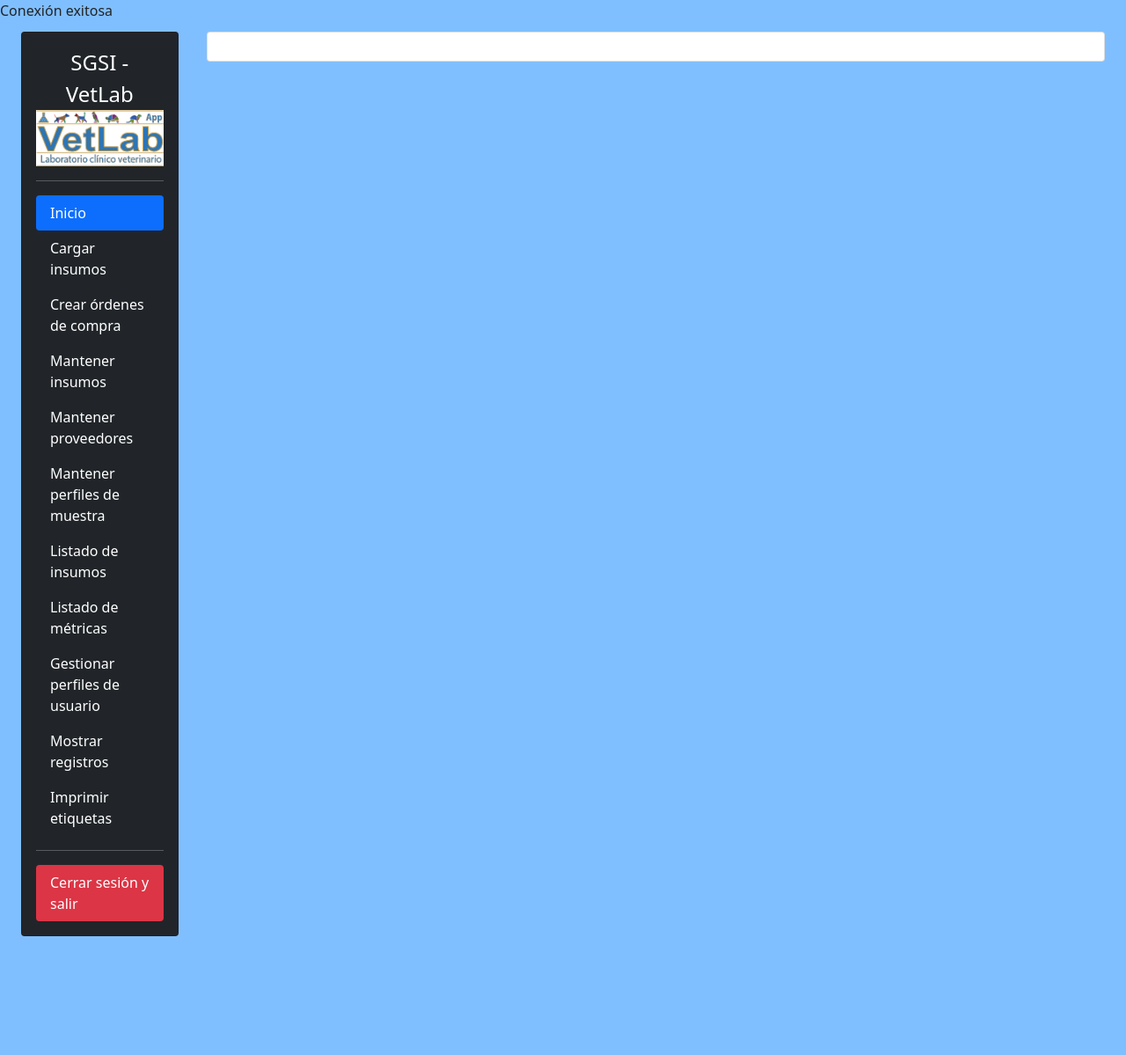
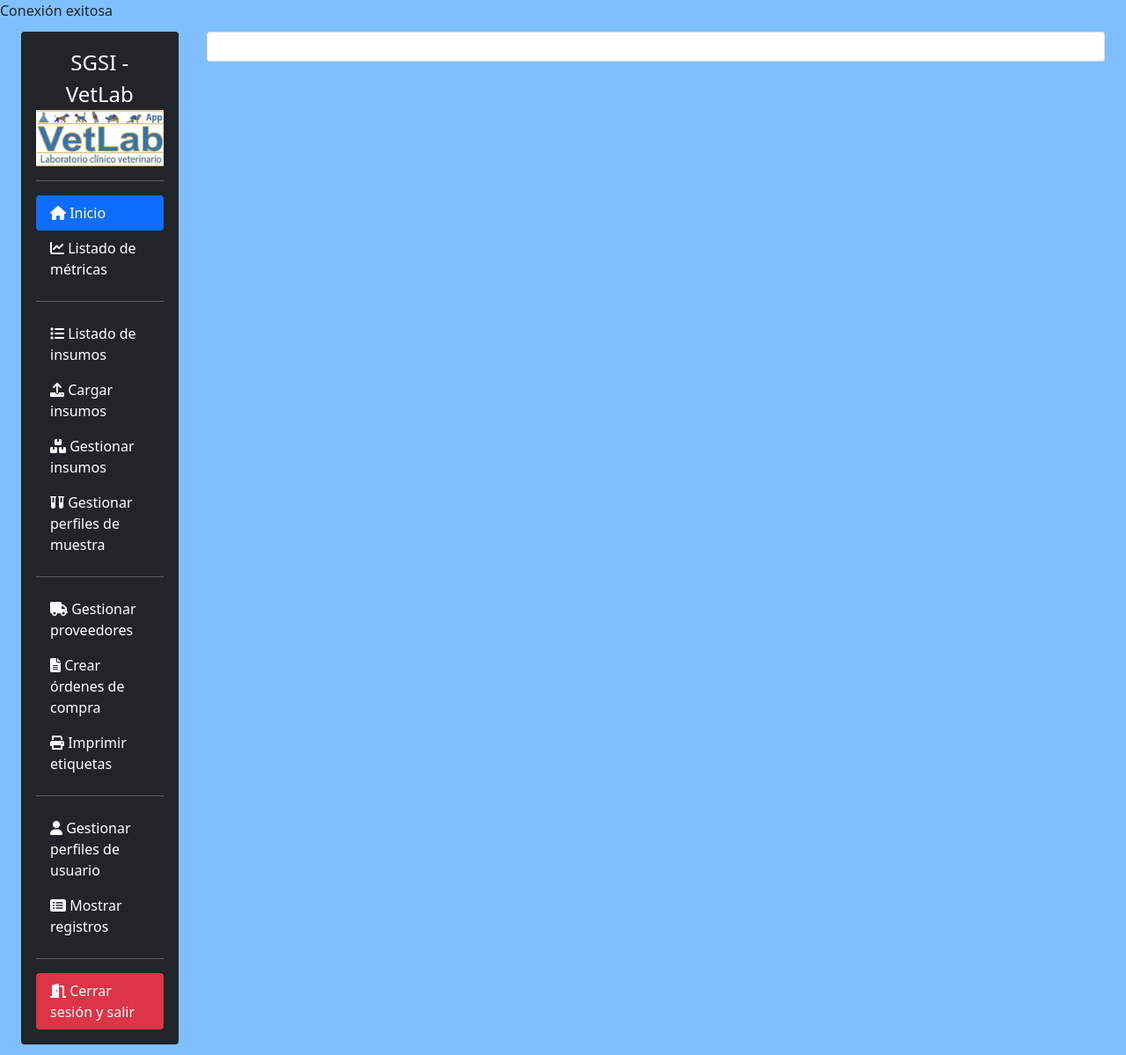
Before and after one commit to xatomen/SGSIVetLab, a PHP site: page /SGSIVetLab/public/admin.php in a window 1280 px wide. Shown: the whole page at 88% size. Before the commit the page ends 1064 px from the top, so only its background shows below. Run offline with PHP 8.4, Linux system fonts and the light colour scheme; some libraries are stand-ins or nearby versions.

Commit message:
Se actualiza el menú de navegación en el panel de administración con iconos y se "categoriza"

```diff
--- a/src/header_admin.php
+++ b/src/header_admin.php
@@ -46,42 +46,13 @@ $url = "http://{$_SERVER['HTTP_HOST']}{$_SERVER['REQUEST_URI']}";
 
     <!--Load the AJAX API-->
     <script type="text/javascript" src="https://www.gstatic.com/charts/loader.js"></script>
-    <script type="text/javascript">
-
-      // Load the Visualization API and the corechart package.
-      google.charts.load('current', {'packages':['corechart']});
-
-      // Set a callback to run when the Google Visualization API is loaded.
-      google.charts.setOnLoadCallback(drawChart);
-
-      // Callback that creates and populates a data table,
-      // instantiates the pie chart, passes in the data and
-      // draws it.
-      function drawChart() {
-
-        // Create the data table.
-        var data = new google.visualization.DataTable();
-        data.addColumn('string', 'Topping');
-        data.addColumn('number', 'Slices');
-        data.addRows([
-          ['Mushrooms', 3],
-          ['Onions', 1],
-          ['Olives', 1],
-          ['Zucchini', 1],
-          ['Pepperoni', 2]
-        ]);
-
-        // Set chart options
-        var options = {'title':'How Much Pizza I Ate Last Night',
-                       'width':400,
-                       'height':300};
-
-        // Instantiate and draw our chart, passing in some options.
-        var chart = new google.visualization.PieChart(document.getElementById('chart_div'));
-        chart.draw(data, options);
-      }
     </script>
-
+    <style>
+        .nav-link:hover {
+            background-color: #495057;
+            color: white;
+        }
+    </style>
 </head>
 <body>
 
@@ -95,68 +66,77 @@ $url = "http://{$_SERVER['HTTP_HOST']}{$_SERVER['REQUEST_URI']}";
                 <ul class="nav nav-pills flex-column mb-auto">
                     <li class="nav-item">
                         <a href="http://localhost/SGSIVetLab/public/admin.php" class="nav-link text-white <?php if($url=="http://localhost/SGSIVetLab/public/admin.php"){echo "active";}?>">
-                        Inicio
+                            <i class="fas fa-home"></i> Inicio
+                        </a>
+                    </li>
+                    <li class="nav-item">
+                        <a href="http://localhost/SGSIVetLab/public/admin/listado_metricas.php" class="nav-link text-white <?php if($url=="http://localhost/SGSIVetLab/public/admin/listado_metricas.php"){echo "active";}?>">
+                            <i class="fas fa-chart-line"></i>   Listado de métricas
+                        </a>
+                    </li>
+                    <hr>
+                    <li class="nav-item">
+                        <a href="http://localhost/SGSIVetLab/public/admin/listado_insumos.php" class="nav-link text-white <?php if($url=="http://localhost/SGSIVetLab/public/admin/listado_insumos.php"){echo "active";}?>">
+                            <i class="fas fa-list"></i> Listado de insumos
                         </a>
                     </li>
                     <li class="nav-item">
                         <a href="http://localhost/SGSIVetLab/public/admin/cargar_insumos.php" class="nav-link text-white <?php if($url=="http://localhost/SGSIVetLab/public/admin/cargar_insumos.php"){echo "active";}?>">
-                        Cargar insumos
+                            <i class="fas fa-upload"></i>   Cargar insumos
+                        </a>
+                    </li>
+                    <li>
+                        <a href="http://localhost/SGSIVetLab/public/admin/mantener_insumos.php" class="nav-link text-white <?php if($url=="http://localhost/SGSIVetLab/public/admin/mantener_insumos.php"){echo "active";}?>">
+                            <i class="fas fa-boxes"></i>    Gestionar insumos
+                        </a>
+                    </li>
+
+                    <li>
+                        <a href="http://localhost/SGSIVetLab/public/admin/mantener_perfiles_muestra.php" class="nav-link text-white <?php if($url=="http://localhost/SGSIVetLab/public/admin/mantener_perfiles_muestra.php"){echo "active";}?>">
+                            <i class="fas fa-vials"></i>    Gestionar perfiles de muestra
+                        </a>
+                    </li>
+                    <hr>
+                    <li>
+                        <a href="http://localhost/SGSIVetLab/public/admin/mantener_proveedores.php" class="nav-link text-white <?php if($url=="http://localhost/SGSIVetLab/public/admin/mantener_proveedores.php"){echo "active";}?>">
+                            <i class="fas fa-truck"></i>    Gestionar proveedores
                         </a>
                     </li>
                     <li class="nav-item">
                         <a href="http://localhost/SGSIVetLab/public/admin/crear_orden_compra.php" class="nav-link text-white <?php if($url=="http://localhost/SGSIVetLab/public/admin/crear_orden_compra.php"){echo "active";}?>">
-                        Crear órdenes de compra
+                            <i class="fas fa-file-alt"></i> Crear órdenes de compra
+                        </a>
+                    </li>
+                    <li class="nav-item">
+                        <a href="http://localhost/SGSIVetLab/public/admin/imprimir_etiquetas.php" class="nav-link text-white <?php if($url=="http://localhost/SGSIVetLab/public/admin/imprimir_etiquetas.php"){echo "active";}?>">
+                            <i class="fas fa-print"></i>    Imprimir etiquetas
                         </a>
                     </li>
 
-                    <li>
-                        <a href="http://localhost/SGSIVetLab/public/admin/mantener_insumos.php" class="nav-link text-white <?php if($url=="http://localhost/SGSIVetLab/public/admin/mantener_insumos.php"){echo "active";}?>">Mantener insumos</a>
-                    </li>
+                    <hr>
 
-                    <li>
-                        <a href="http://localhost/SGSIVetLab/public/admin/mantener_proveedores.php" class="nav-link text-white <?php if($url=="http://localhost/SGSIVetLab/public/admin/mantener_proveedores.php"){echo "active";}?>">Mantener proveedores</a>
-                    </li>
-
-                    <li>
-                        <a href="http://localhost/SGSIVetLab/public/admin/mantener_perfiles_muestra.php" class="nav-link text-white <?php if($url=="http://localhost/SGSIVetLab/public/admin/mantener_perfiles_muestra.php"){echo "active";}?>">Mantener perfiles de muestra</a>
-                    </li>
-
-                    <li class="nav-item">
-                        <a href="http://localhost/SGSIVetLab/public/admin/listado_insumos.php" class="nav-link text-white <?php if($url=="http://localhost/SGSIVetLab/public/admin/listado_insumos.php"){echo "active";}?>">
-                        Listado de insumos
-                        </a>
-                    </li>
-                    <li class="nav-item">
-                        <a href="http://localhost/SGSIVetLab/public/admin/listado_metricas.php" class="nav-link text-white <?php if($url=="http://localhost/SGSIVetLab/public/admin/listado_metricas.php"){echo "active";}?>">
-                        Listado de métricas
-                        </a>
-                    </li>
                     <!-- <li class="nav-item"> -->
                         <!-- <a href="../admin/gestionar_administradores.php" class="nav-link text-white <?php //if($url=="http://localhost/SGSIVetLab/public/admin/gestionar_administradores.php"){echo "active";}?>"> -->
                         <!-- Gestionar perfiles de administradores -->
                         <!-- </a> -->
                     </li>
                     <li class="nav-item">
-                        <a href="http://localhost/SGSIVetLab/public/admin/gestionar_usuarios.php" class="nav-link text-white <?php if($url=="http://localhost/SGSIVetLab/public/admin/gestionar_usuarios.php"){echo "active";}?>">
-                        Gestionar perfiles de usuario
+                        <a href="http://localhost/SGSIVetLab/public/admin/gestionar_usuarios.php" class="nav-link text-white <?php if($url=="http://localhost/SGSIVetLab/public/admin/mantener_perfiles_usuario.php"){echo "active";}?>">
+                            <i class="fas fa-user"></i> Gestionar perfiles de usuario
                         </a>
                     </li>
                     <li class="nav-item">
                         <a href="http://localhost/SGSIVetLab/public/admin/mostrar_registros.php" class="nav-link text-white <?php if($url=="http://localhost/SGSIVetLab/public/admin/mostrar_registros.php"){echo "active";}?>">
-                        Mostrar registros
+                            <i class="fas fa-list-alt"></i> Mostrar registros
                         </a>
                     </li>
-                    <li class="nav-item">
-                        <a href="http://localhost/SGSIVetLab/public/admin/imprimir_etiquetas.php" class="nav-link text-white <?php if($url=="http://localhost/SGSIVetLab/public/admin/imprimir_etiquetas.php"){echo "active";}?>">
-                        Imprimir etiquetas
-                        </a>
-                    </li>
+
                 </ul>
                 <hr>
                 <ul class="nav nav-pills flex-column mb-auto">
                     <li class="nav-item">
                         <a href="http://localhost/SGSIVetLab/src/controlador_sesion.php" class="nav-link text-white bg-danger">
-                        Cerrar sesión y salir
+                            <i class="fas fa-door-open"></i> Cerrar sesión y salir
                         </a>
                     </li>
                 </ul>
```
